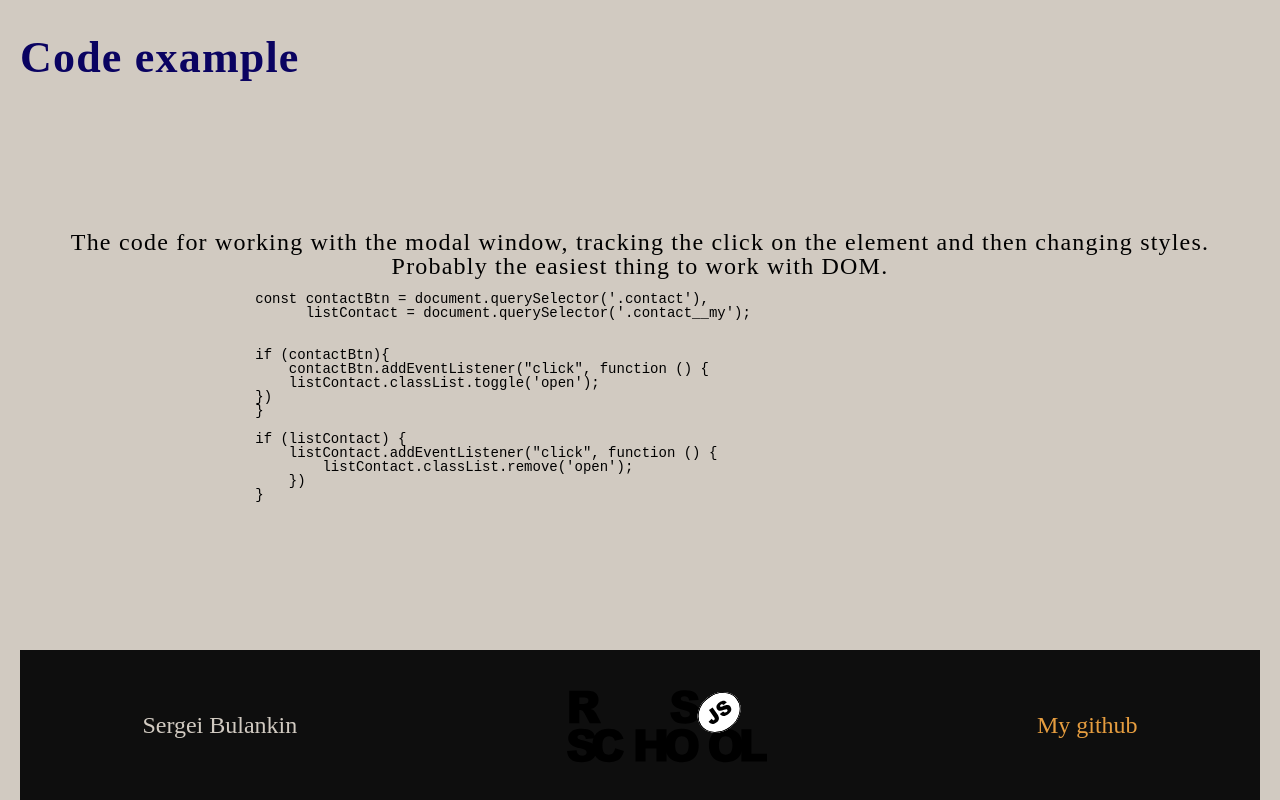
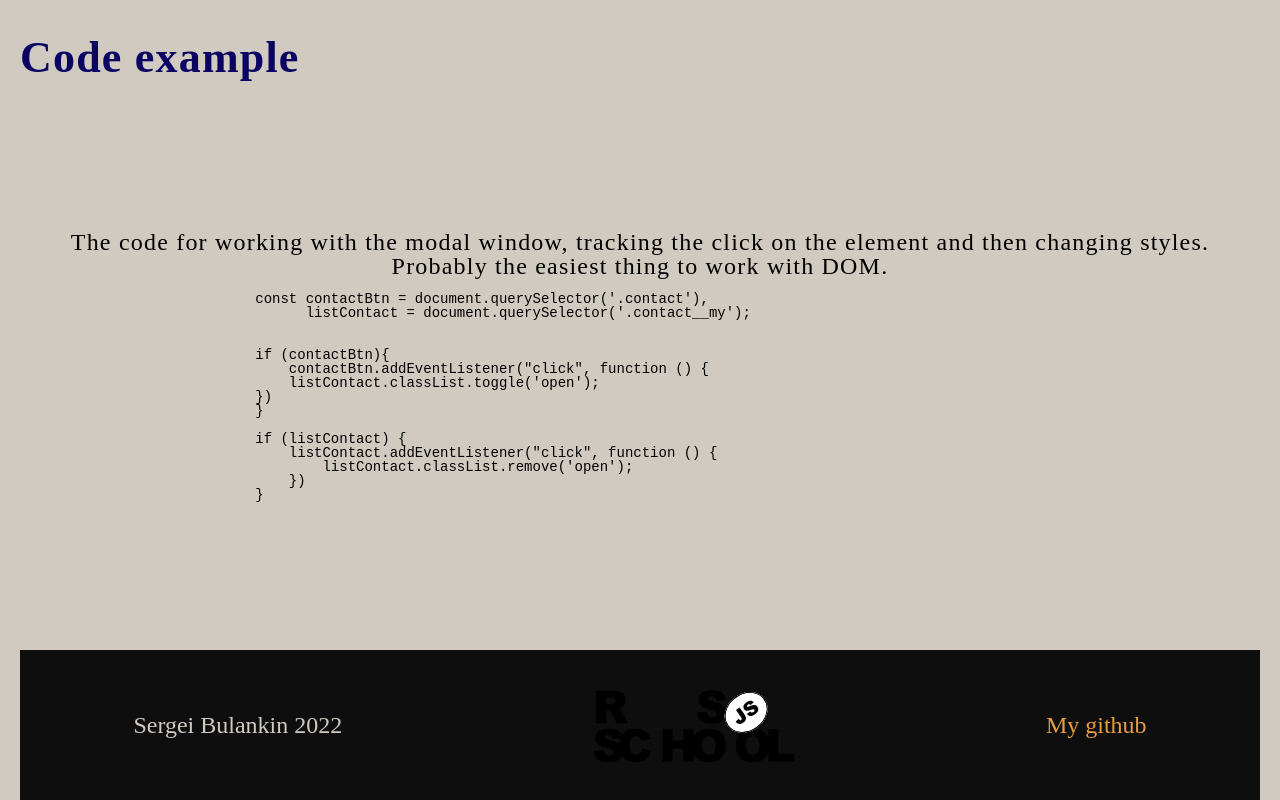
Before and after one commit to SaintSerhio/rsschool-cv, a plain HTML site: page index.html in a window 1280 px wide. Shown: the part 1336-2136 px from the top of the page. Drawn offline with Linux system fonts and the light colour scheme.

Commit message:
Update index.html

```diff
--- a/index.html
+++ b/index.html
@@ -86,7 +86,7 @@
                 </section>
             </main>
             <footer class="footer">
-                <div class="footer__text">Sergei Bulankin</div>
+                <div class="footer__text">Sergei Bulankin 2022</div>
                 <div class="footer__logo">
                     <a href="https://rs.school/js/"><img src="/assets/images/footer/rs_school_js.svg" alt="Rsschoole logo" class="rsslogo"></a>
                 </div>
```
